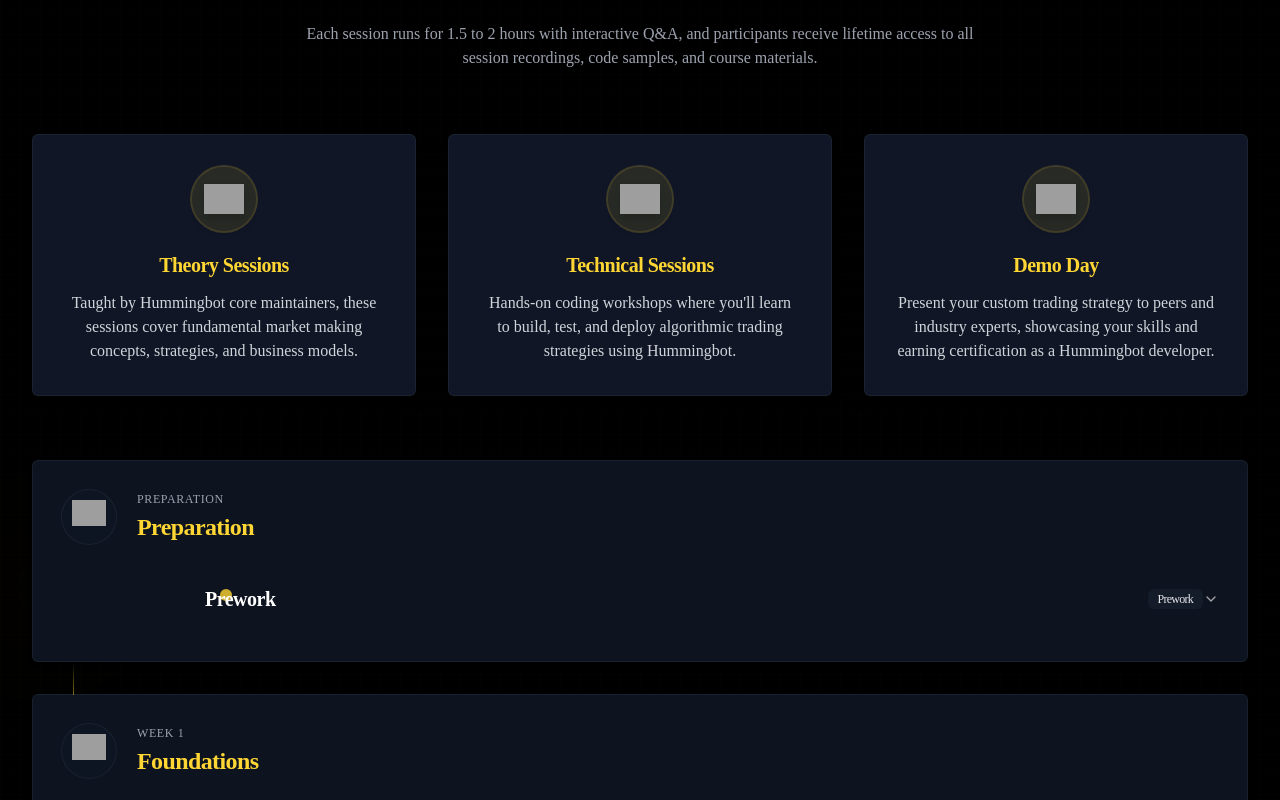
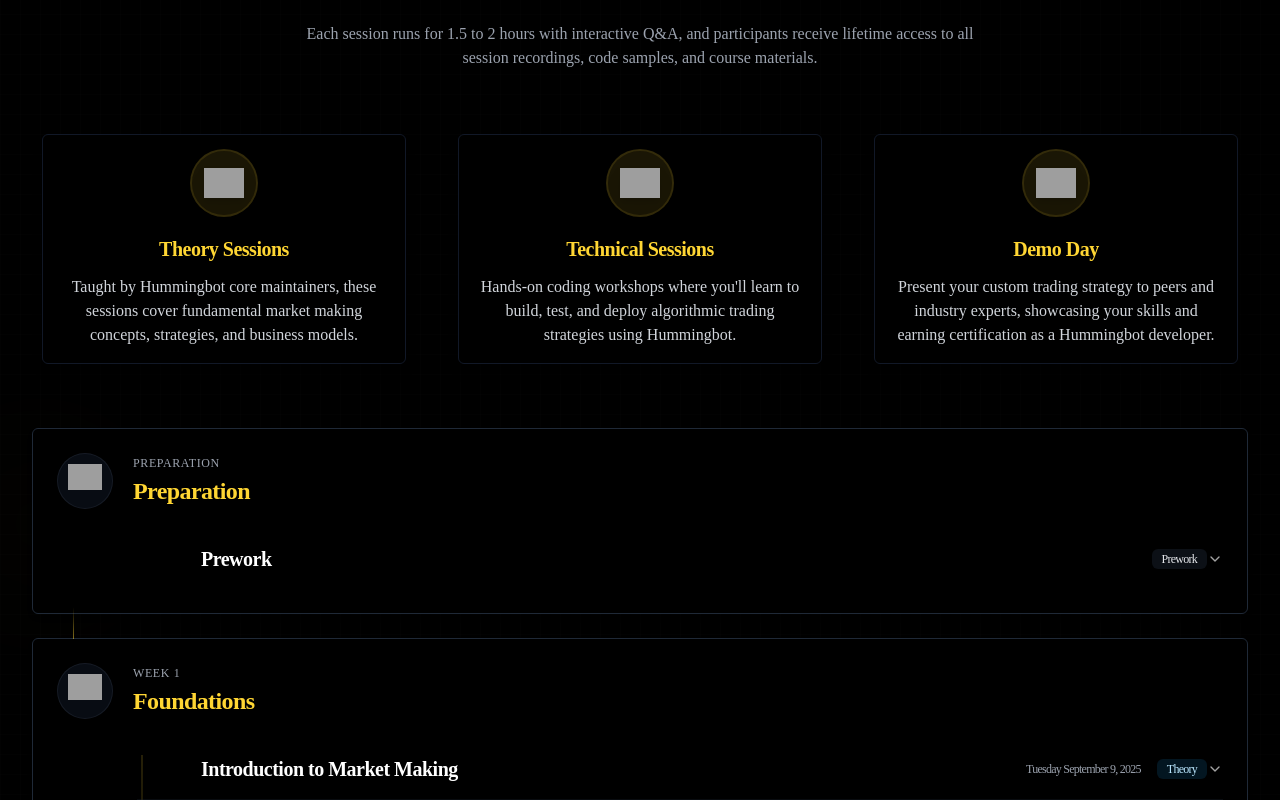
Before and after one commit to mashleburneded/pnyx, a Next.js app: page / in a window 1280 px wide. Shown: the part 2300-3100 px from the top of the page. Built offline with nearby package versions, Linux system fonts and the light colour scheme; grey boxes are pictures that could not be loaded.

Commit message:
Make cards black, fix bullet points, and improve spacing

```diff
--- a/src/components/cohort-schedule.tsx
+++ b/src/components/cohort-schedule.tsx
@@ -216,7 +216,7 @@ export default function CohortScheduleSection() {
           {scheduleHighlights.map((highlight) => (
             <div
               key={highlight.title}
-              className="bg-gray-900/95 backdrop-blur-sm p-8 rounded-md flex flex-col items-center text-center card-hover border border-gray-800/70 shadow-lg"
+              className="bg-black backdrop-blur-sm p-4 py-4 rounded-md flex flex-col items-center text-center card-hover border border-gray-900 shadow-lg w-full md:w-[95%] mx-auto"
             >
               <div className="relative w-16 h-16 mb-5 rounded-full bg-primary/10 flex items-center justify-center p-3 ring-2 ring-primary/20">
                 <Image
@@ -234,7 +234,7 @@ export default function CohortScheduleSection() {
         </div>
 
         {weeklySchedule.map((weekData) => (
-          <div key={weekData.week} className="mb-8 last:mb-0 bg-gray-900/80 rounded-md p-5 md:p-7 border border-gray-800/60 backdrop-blur-sm relative shadow-md">
+          <div key={weekData.week} className="mb-6 last:mb-0 bg-black rounded-md p-4 md:p-6 border border-gray-800 backdrop-blur-sm relative shadow-md">
             {weekData.week !== 0 && (
               <div className="absolute left-[2.5rem] -top-8 w-px h-8 bg-gradient-to-b from-transparent to-primary/50"></div>
             )}
@@ -256,9 +256,7 @@ export default function CohortScheduleSection() {
               <Accordion type="single" collapsible className="w-full">
                 {weekData.details.map((detail: SessionDetail, index) => (
                   <AccordionItem key={index} value={`week-${weekData.week}-detail-${index}`} className="border-b border-gray-800/30 last:border-b-0 relative mb-2 last:mb-0">
-                    <div className="absolute left-[5px] md:left-[calc(5rem+5px)] top-[1.5rem] w-3 h-3 rounded-full bg-primary/80 -translate-x-1/2"></div>
-
-                    <AccordionTrigger className="py-5 text-left hover:no-underline group pl-8 md:pl-16 rounded-lg hover:bg-gray-800/20 transition-colors">
+                    <AccordionTrigger className="py-4 text-left hover:no-underline group pl-8 md:pl-16 rounded-lg hover:bg-gray-900/50 transition-colors">
                       <div className="flex-grow">
                         <div className="flex flex-col sm:flex-row sm:items-center sm:justify-between">
                           <h4 className={`text-lg md:text-xl font-bold font-heading transition-colors ${
@@ -298,14 +296,13 @@ export default function CohortScheduleSection() {
                         </div>
                       </div>
                     </AccordionTrigger>
-                    <AccordionContent className="pl-8 md:pl-16 pb-6 pt-2 text-gray-300 text-sm md:text-base leading-relaxed">
-                      <div className="bg-gray-900/80 p-4 md:p-5 rounded-md border border-gray-800/60 shadow-inner">
+                    <AccordionContent className="pl-8 md:pl-16 pb-5 pt-2 text-gray-300 text-sm md:text-base leading-relaxed">
+                      <div className="bg-black p-4 md:p-5 rounded-md border border-gray-800 shadow-inner">
                         <p>{detail.description}</p>
                         {detail.items && (
                           <ul className="list-none mt-3 space-y-2">
                             {detail.items.map((item: string, i: number) => (
-                              <li key={i} className="text-gray-300 py-1 flex items-start">
-                                <span className="text-primary mr-3 mt-0.5 flex-shrink-0">•</span>
+                              <li key={i} className="text-gray-300 py-1">
                                 <span>{item}</span>
                               </li>
                             ))}
```
